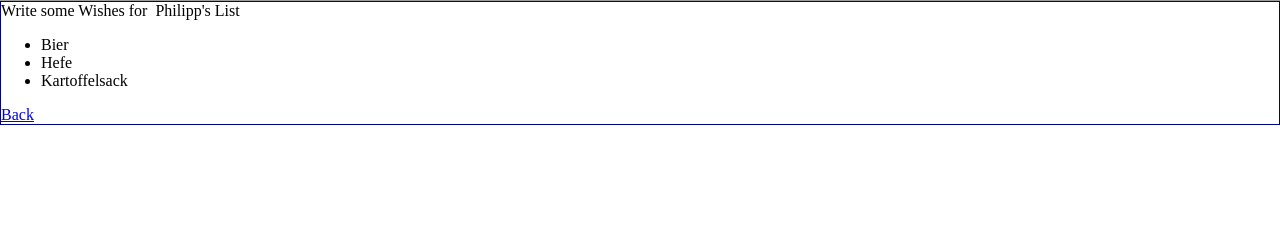
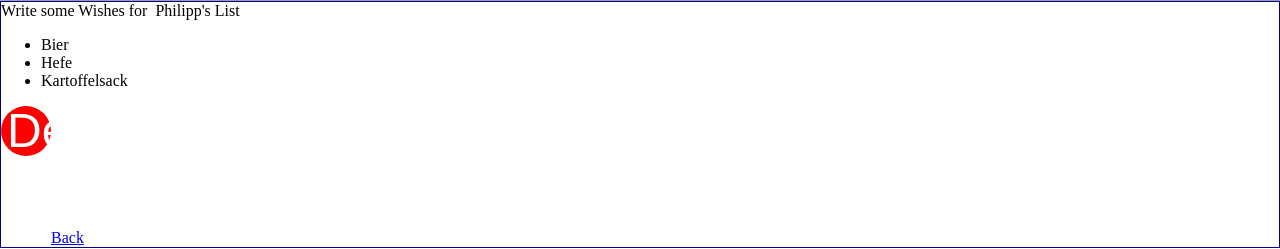
Before and after one commit to boldCM/Wuensch-Dir-Was, a React (Create React App) app: page /1 in a window 1280 px wide. Shown: the part 279-528 px from the top of the page. Built offline with nearby package versions, Linux system fonts and the light colour scheme; data requests are answered from the project's data file; grey boxes are pictures that could not be loaded; a web font is replaced by a local one.

Commit message:
Build Delete Button and Onclick Delete Function

```diff
--- a/src/api/lists.js
+++ b/src/api/lists.js
@@ -9,3 +9,9 @@ export async function getListById(id) {
   const list = await response.json();
   return list;
 }
+
+export async function deleteListById(id) {
+  await fetch(`http://localhost:5000/lists/${id}`, {
+    method: 'DELETE',
+  });
+}
--- /dev/null
+++ b/src/components/DangerButton.js
@@ -0,0 +1,8 @@
+import styled from 'styled-components/macro';
+import Button from './Button';
+
+const DangerButton = styled(Button)`
+  background-color: red;
+`;
+
+export default DangerButton;
--- a/src/pages/Detail.js
+++ b/src/pages/Detail.js
@@ -1,8 +1,9 @@
-import { useParams, Link } from 'react-router-dom';
+import { useParams, Link, useHistory } from 'react-router-dom';
 import styled from 'styled-components/macro';
 // import PropTypes from 'prop-types';
 import React, { useEffect, useState } from 'react';
-import { getListById } from '../api/lists';
+import { deleteListById, getListById } from '../api/lists';
+import DangerButton from '../components/DangerButton';
 
 const DetailsContainer = styled.div`
   border: 1px solid darkblue;
@@ -11,6 +12,7 @@ const DetailsContainer = styled.div`
 export default function Details() {
   const { listId } = useParams();
   const [list, setList] = useState(null);
+  const history = useHistory();
 
   useEffect(async () => {
     const newList = await getListById(listId);
@@ -20,6 +22,11 @@ export default function Details() {
   if (!list) {
     return <div>Loading...</div>;
   }
+
+  const handleDelete = async () => {
+    await deleteListById(listId);
+    history.push('/');
+  };
 
   return (
     <>
@@ -31,6 +38,9 @@ export default function Details() {
             <li key={item}>{item}</li>
           ))}
         </ul>
+        <DangerButton onClick={() => handleDelete()}>
+          Delete full List
+        </DangerButton>
         <Link to="/">Back</Link>
       </DetailsContainer>
     </>
```
